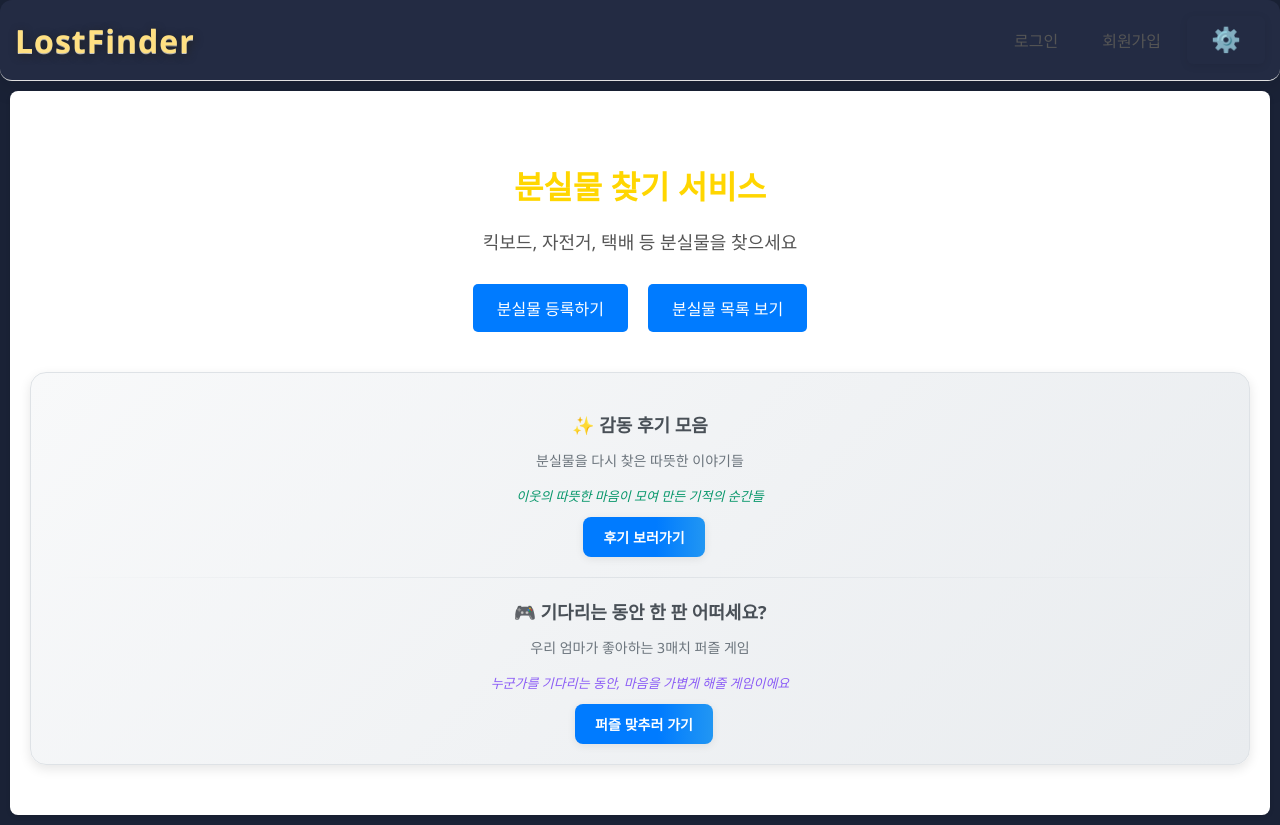
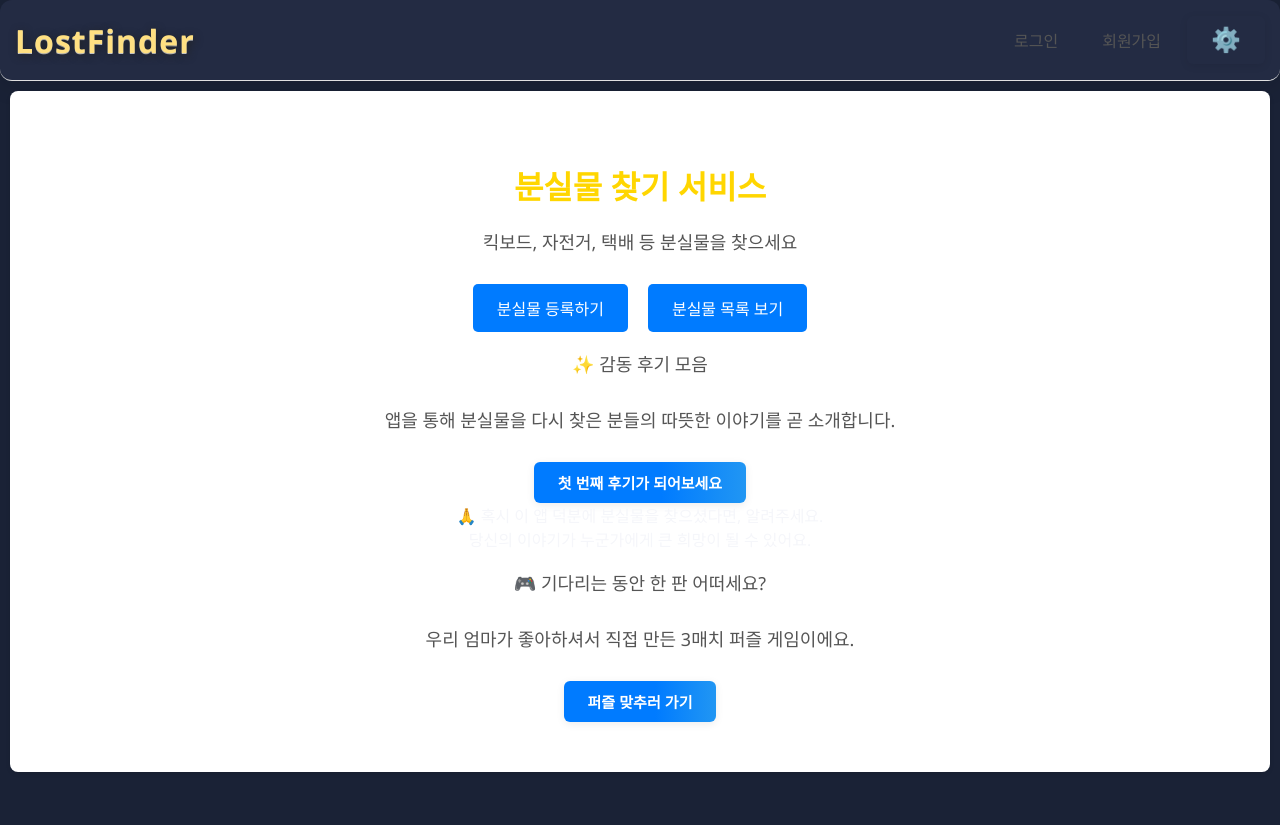
Before and after one commit to Christina0922/lost-finder, a React (Create React App) app in the folder client/: page / in a window 1280 px wide. After the commit the page ends 800 px from the top, so only its background shows below. Built offline with nearby package versions, Linux system fonts and the light colour scheme.

Commit message:
feat: 감동 후기 유도문구 및 게임 배너 UX 업그레이드, 최신 BottomBanner 적용

```diff
--- a/client/src/components/BottomBanner.tsx
+++ b/client/src/components/BottomBanner.tsx
@@ -1,48 +1,48 @@
 import React from "react";
-import { useNavigate } from "react-router-dom";
+import { Link } from "react-router-dom";
 
 export default function BottomBanner() {
-  const navigate = useNavigate();
-
-  const handleSuccessStoriesClick = () => {
-    navigate("/success-stories");
-  };
-
   return (
-    <div className="bottom-banner">
+    <div className="w-full bg-gray-100 px-4 py-6 mt-10 rounded-2xl shadow-md space-y-6 text-center">
 
       {/* ✨ 감동 후기 섹션 */}
       <div>
-        <h3>✨ 감동 후기 모음</h3>
-        <p>분실물을 다시 찾은 따뜻한 이야기들</p>
-        <p className="success-story">이웃의 따뜻한 마음이 모여 만든 기적의 순간들</p>
-        <button
-          onClick={handleSuccessStoriesClick}
-          className="success-stories-btn"
-        >
-          후기 보러가기
-        </button>
+        <p className="text-lg font-semibold">✨ 감동 후기 모음</p>
+        <p className="text-sm text-gray-600">
+          앱을 통해 분실물을 다시 찾은 분들의 따뜻한 이야기를 곧 소개합니다.
+        </p>
+        <Link to="/success-stories">
+          <button className="mt-3 px-5 py-2 bg-yellow-400 text-black font-bold rounded-lg hover:bg-yellow-300">
+            첫 번째 후기가 되어보세요
+          </button>
+        </Link>
+
+        {/* 🧠 후기 유도 문장 */}
+        <div className="mt-5 text-sm text-gray-800 font-medium leading-relaxed">
+          🙏 혹시 이 앱 덕분에 분실물을 찾으셨다면, 알려주세요.<br />
+          당신의 이야기가 누군가에게 큰 희망이 될 수 있어요.
+        </div>
       </div>
 
       {/* 🔻 구분선 */}
-      <div className="divider" />
+      <div className="border-t border-gray-300" />
 
       {/* 🎮 게임 유도 섹션 */}
       <div>
-        <h3>🎮 기다리는 동안 한 판 어떠세요?</h3>
-        <p>우리 엄마가 좋아하는 3매치 퍼즐 게임</p>
-        <p className="game-story">누군가를 기다리는 동안, 마음을 가볍게 해줄 게임이에요</p>
+        <p className="text-lg font-semibold">🎮 기다리는 동안 한 판 어떠세요?</p>
+        <p className="text-sm text-gray-600">
+          우리 엄마가 좋아하셔서 직접 만든 3매치 퍼즐 게임이에요.
+        </p>
         <a
-          href="https://3match-game-865e.vercel.app/"
+          href="https://3match-game-865e.vercel.app"
           target="_blank"
           rel="noopener noreferrer"
         >
-          <button className="game-btn">
+          <button className="mt-3 px-5 py-2 bg-pink-500 text-white font-bold rounded-lg hover:bg-pink-400">
             퍼즐 맞추러 가기
           </button>
         </a>
       </div>
-
     </div>
   );
 }
```
